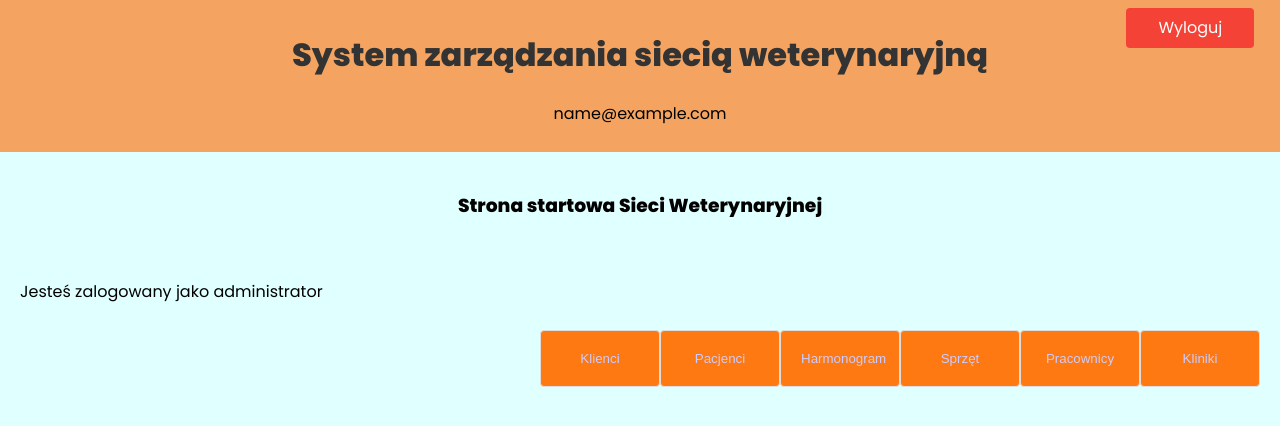
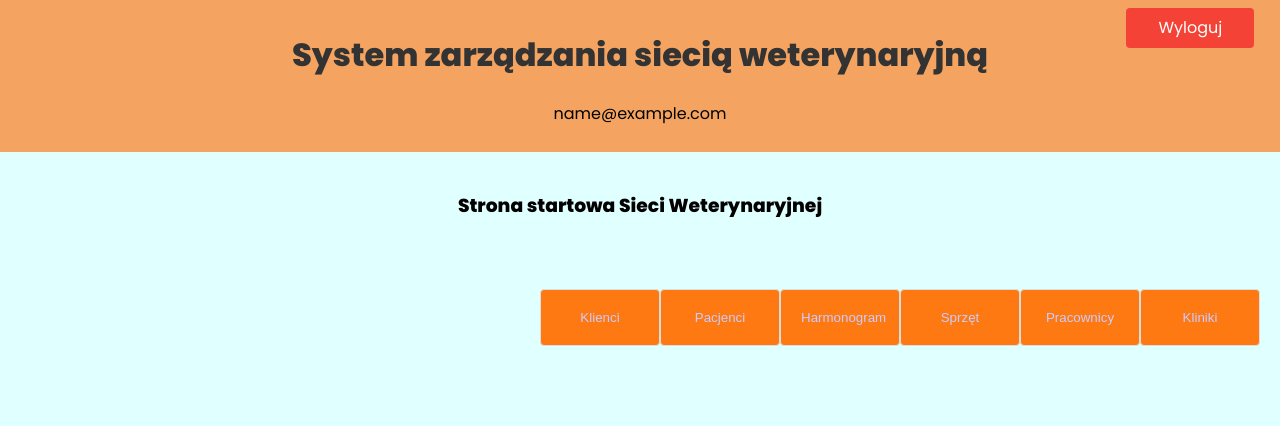
Before and after one commit to vet-agh/VET, a React (Create React App) app in the folder frontend/: page / in a window 1280 px wide. Shown: the top 426 px of the page. Built offline with nearby package versions, Linux system fonts and the light colour scheme; sample sign-in values are in the browser's storage.

Commit message:
VET-108 Home page update

```diff
--- a/frontend/src/views/Home.js
+++ b/frontend/src/views/Home.js
@@ -1,10 +1,15 @@
+import {useAuthContext} from '../hooks/useAuthContext'
+
 const Home = () =>
 {
+  const { user } = useAuthContext()
   return (
   <>
     <center><h3> Strona startowa Sieci Weterynaryjnej</h3></center>
     <br></br>
-    <p>Jesteś zalogowany jako administrator</p>
+    <p>{user.role === 1 && "Jesteś zalogowany jako administrator"}</p>
+    <p>{user.role === 2 && "Jesteś zalogowany jako recepcja"}</p>
+    <p>{user.role === 3 && "Jesteś zalogowany jako lekarz"}</p>
     <div className="NavigationButtons">
 
       <form action="/clients">
```
Also changed, not shown: 1 other file (tests, documents, lock files or other folders).
